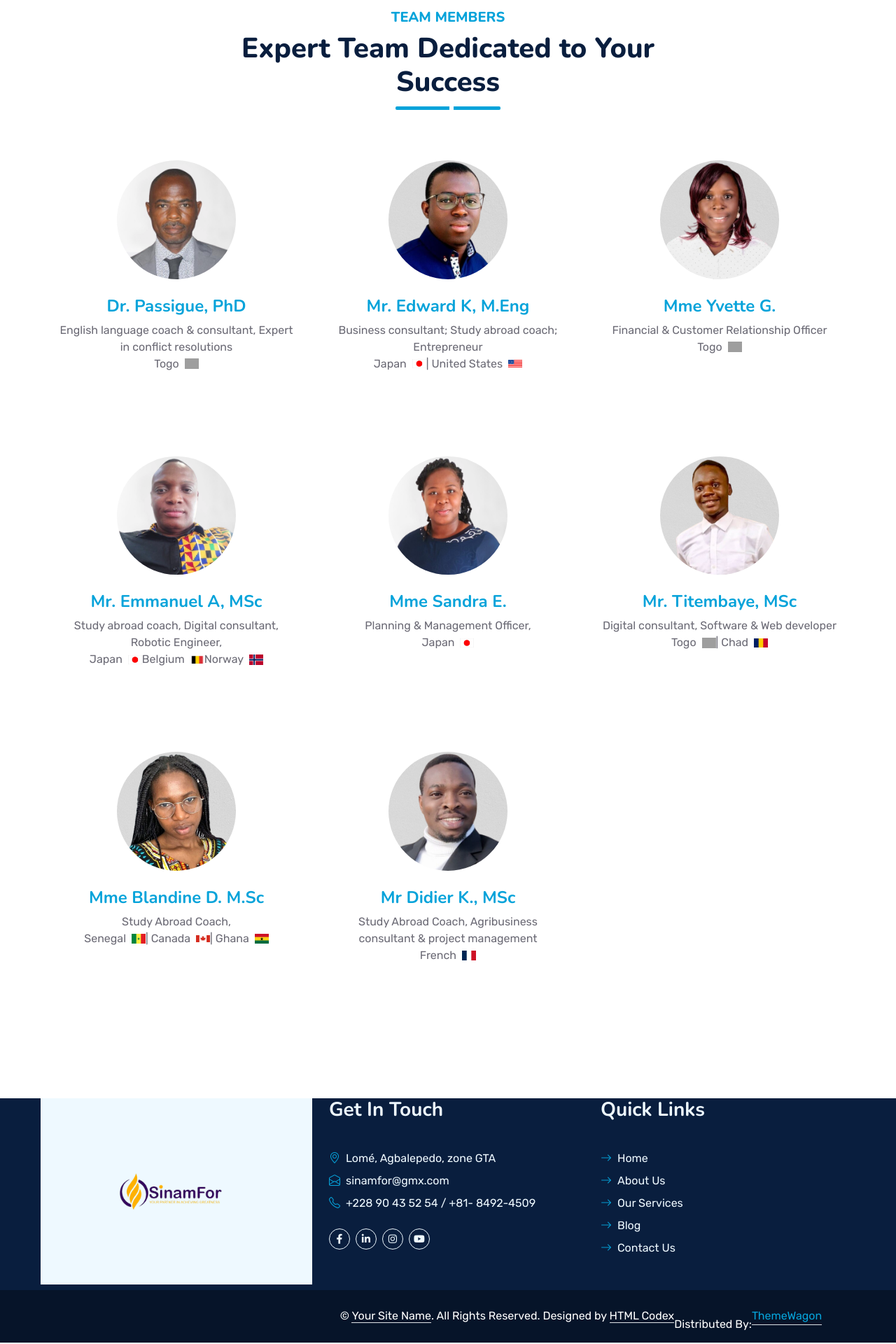
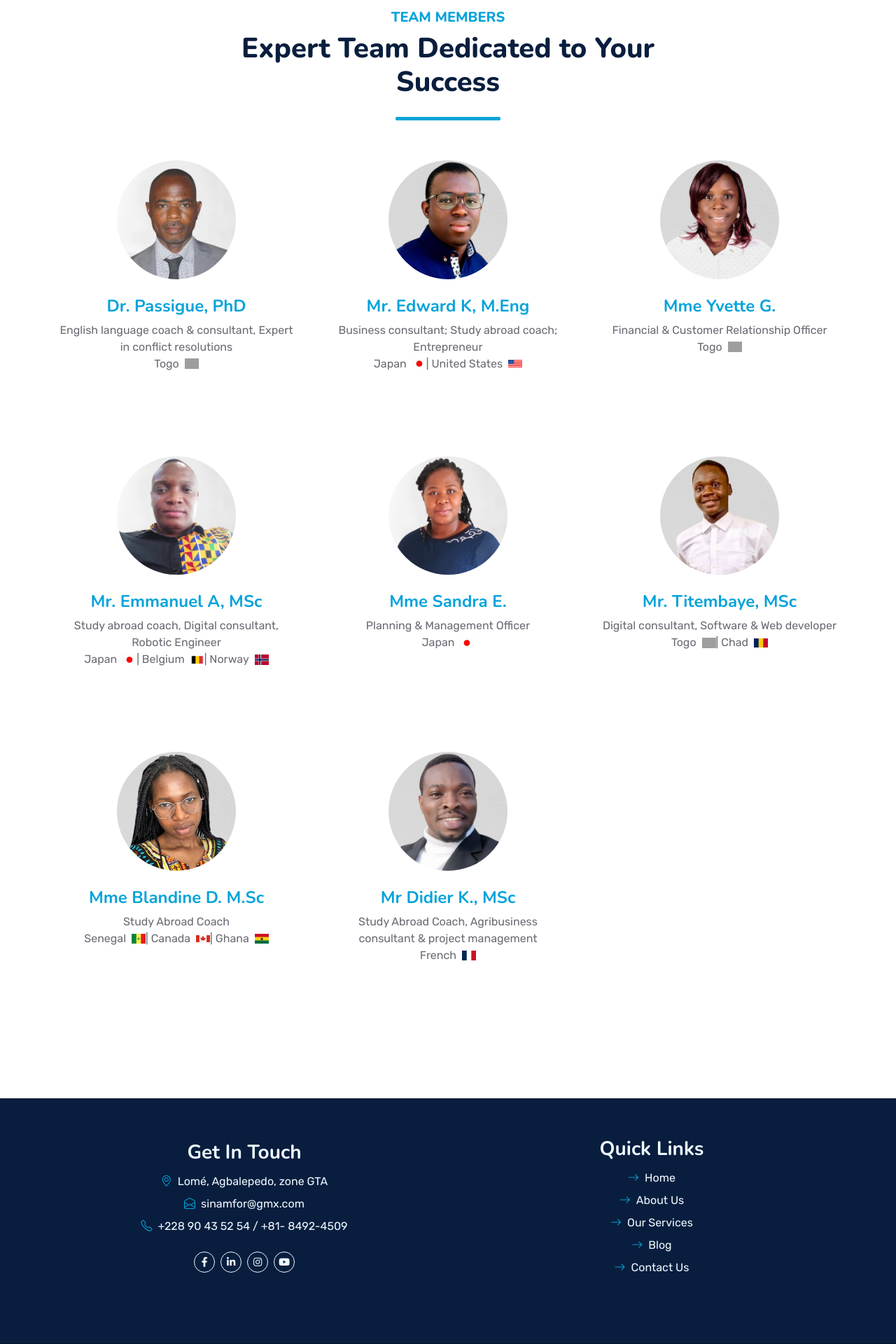
Before and after one commit to Titembaye/SinamFor, a Django app: page /about/ in a window 1280 px wide. Shown: the part 2080-4000 px from the top of the page at 70% size. Run offline with Django 5.2, Linux system fonts and the light colour scheme; some libraries are stand-ins or nearby versions; grey boxes are pictures that could not be loaded.

Commit message:
Update designs

```diff
--- a/static/css/style.css
+++ b/static/css/style.css
@@ -277,7 +277,7 @@
     width: 6px;
     height: 5px;
     bottom: 0px;
-    background: #FFFFFF;
+    background: var(--primary);
     -webkit-animation: section-title-run 5s infinite linear;
     animation: section-title-run 5s infinite linear;
 }
--- a/templates/index.html
+++ b/templates/index.html
@@ -30,6 +30,25 @@
 
     <!-- Template Stylesheet -->
     <link href="{% static 'css/style.css' %}" rel="stylesheet">
+
+     <style>
+        .custom-section-title {
+            position: relative;
+            padding-bottom: 3rem;
+            margin-bottom: 3rem;
+        }
+
+        .custom-section-title::after {
+            position: absolute;
+            content: "";
+            width: 150px;
+            height: 5px;
+            left: 0;
+            bottom: 0;
+            background: var(--primary);
+            border-radius: 2px;
+        }
+    </style>
 </head>
 
 <body>
--- a/templates/partials/_about.html
+++ b/templates/partials/_about.html
@@ -1,11 +1,11 @@
 {% load static %}
 
 <!-- About Start -->
-<div class="container-fluid py-5 wow fadeInUp" data-wow-delay="0.1s">
+<div class="container-fluid py-5">
     <div class="container py-5">
         <div class="row g-5">
             <div class="col-lg-7">
-                <div class="section-title position-relative pb-3 mb-5">
+                <div class="custom-section-title position-relative pb-3 mb-5">
                     <h5 class="fw-bold text-primary text-uppercase">About Us</h5>
                     <h1 class="mb-0">Empowering Your Success with SinamFor's Expertise</h1>
                 </div>
@@ -19,14 +19,14 @@
                     through challenges. With SinamFor, you're not just a client — you're family.
                 </p>
                 <div class="row g-0 mb-3">
-                    <div class="col-sm-6 wow zoomIn" data-wow-delay="0.2s">
+                    <div class="col-sm-6">
                         <h5 class="mb-3"><i class="fa fa-check text-primary me-3"></i>Professional Staff</h5>
                     </div>
-                    <div class="col-sm-6 wow zoomIn" data-wow-delay="0.4s">
+                    <div class="col-sm-6">
                         <h5 class="mb-3"><i class="fa fa-check text-primary me-3"></i>24/7 Support</h5>
                     </div>
                 </div>
-                <div class="d-flex align-items-center justify-content-between mb-4 wow fadeIn" data-wow-delay="0.6s">
+                <div class="d-flex align-items-center justify-content-between mb-4">
                     <div class="d-flex align-items-center">
                         <div class="bg-primary d-flex align-items-center justify-content-center rounded" style="width: 60px; height: 60px;">
                             <i class="fa fa-phone-alt text-white"></i>
@@ -37,31 +37,15 @@
                             <h5 class="text-primary mb-0">+81- 8492-4509</h5>
                         </div>
                     </div>
-                    <a href="quote.html" class="btn btn-primary py-3 px-5 wow zoomIn" style="border-radius:10px" data-wow-delay="0.9s">Contact Us</a>
+                    <a href="quote.html" class="btn btn-primary py-3 px-5" style="border-radius: 10px;">Contact Us</a>
                 </div>
             </div>
             <div class="col-lg-5" style="min-height: 500px;">
                 <div class="position-relative h-100">
-                    <img class="position-absolute w-100 h-100 rounded wow zoomIn" data-wow-delay="0.9s" src="{%static 'img/about-1.jpg' %}" style="object-fit: cover;">
-                    <div class="overlay"></div>
+                    <img class="position-absolute w-100 h-100 rounded" src="{% static 'img/about-1.jpg' %}" style="object-fit: cover;">
                 </div>
             </div>
         </div>
     </div>
 </div>
 <!-- About End -->
-
-<style>
-    .position-relative {
-        position: relative;
-    }
-    .overlay {
-        position: absolute;
-        top: 0;
-        left: 0;
-        width: 100%;
-        height: 100%;
-        background: rgba(0, 0, 0, 0.5); /* Change the color and transparency as needed */
-        border-radius: 0.25rem; /* Match the border-radius of the image if necessary */
-    }
-</style>
--- a/templates/partials/_footer.html
+++ b/templates/partials/_footer.html
@@ -1,42 +1,37 @@
 {% load static %}
 
 <!-- Footer Start -->
-<div class="container-fluid bg-dark text-light mt-5 wow fadeInUp" data-wow-delay="0.1s">
-    <div class="container">
-        <div class="row gx-5">
-            <div class="col-lg-4 col-md-6 bg-light footer-about mb-2 d-flex justify-content-center align-items-center">
-                <a href="{% url 'home' %}" class="navbar-brand" style="display: flex; justify-content: center; align-items: center;">
-                    <img class="w-50" src="{% static 'img/logo-1.png' %}" alt="Image" style=" display: flex; justify-content: center; align-items: center;">
-                </a>
-            </div>
-            <div class="col-lg-4 col-md-6 mb-5">
-                <div class="position-relative pb-3 mb-4">
+<div class="container-fluid bg-dark text-light mt-5">
+    <div class="container py-5">
+        <div class="row gx-5 d-flex align-items-center justify-content-center text-center">
+            <div class="col-lg-6 col-md-6 mb-5 mt-2">
+                <div class="position-relative pb-1 mb-2">
                     <h3 class="text-light mb-0">Get In Touch</h3>
                 </div>
-                <div class="d-flex mb-2">
+                <div class="d-flex mb-2 justify-content-center">
                     <i class="bi bi-geo-alt text-primary me-2"></i>
                     <p class="mb-0">Lomé, Agbalepedo, zone GTA</p>
                 </div>
-                <div class="d-flex mb-2">
+                <div class="d-flex mb-2 justify-content-center">
                     <i class="bi bi-envelope-open text-primary me-2"></i>
                     <p class="mb-0">sinamfor@gmx.com</p>
                 </div>
-                <div class="d-flex mb-2">
+                <div class="d-flex mb-2 justify-content-center">
                     <i class="bi bi-telephone text-primary me-2"></i>
                     <p class="mb-0">+228 90 43 52 54  / +81- 8492-4509</p>
                 </div>
-                <div class="d-flex mt-4">
+                <div class="d-flex mt-4 justify-content-center">
                     <a class="btn btn-sm btn-outline-light btn-sm-square rounded-circle me-2" href="https://www.facebook.com/ge2m.org"><i class="fab fa-facebook-f fw-normal"></i></a>
                     <a class="btn btn-sm btn-outline-light btn-sm-square rounded-circle me-2" href="https://www.linkedin.com/company/sinamfor/"><i class="fab fa-linkedin-in fw-normal"></i></a>
                     <a class="btn btn-sm btn-outline-light btn-sm-square rounded-circle me-2" href="https://www.instagram.com/ge2m_organization/"><i class="fab fa-instagram fw-normal"></i></a>
                     <a class="btn btn-sm btn-outline-light btn-sm-square rounded-circle" href="https://www.youtube.com/@sinamfor"><i class="fab fa-youtube fw-normal"></i></a>
                 </div>
             </div>
-            <div class="col-lg-4 col-md-6 mb-5">
-                <div class="position-relative pb-3 mb-4">
+            <div class="col-lg-6 col-md-6 mb-5 mt-2">
+                <div class="position-relative pb-1 mb-2">
                     <h3 class="text-light mb-0">Quick Links</h3>
                 </div>
-                <div class="link-animated d-flex flex-column justify-content-start">
+                <div class="link-animated d-flex flex-column align-items-center">
                     <a class="text-light mb-2" href="{% url 'home' %}"><i class="bi bi-arrow-right text-primary me-2"></i>Home</a>
                     <a class="text-light mb-2" href="{% url 'about' %}"><i class="bi bi-arrow-right text-primary me-2"></i>About Us</a>
                     <a class="text-light mb-2" href="{% url 'services' %}"><i class="bi bi-arrow-right text-primary me-2"></i>Our Services</a>
@@ -49,13 +44,11 @@
 </div>
 <div class="container-fluid text-white" style="background: #061429;">
     <div class="container text-center">
-        <div class="row justify-content-end">
+        <div class="row justify-content-center">
             <div class="col-lg-8 col-md-6">
                 <div class="d-flex align-items-center justify-content-center" style="height: 75px;">
-                    <p class="mb-0">&copy; <a class="text-white border-bottom" href="#">Your Site Name</a>. All Rights Reserved.
+                    <p class="mb-0">&copy; <a class="text-white border-bottom" href="#">SinamFor</a>. All Rights Reserved.
                     <!--/*** This template is free as long as you keep the footer author’s credit link/attribution link/backlink. If you'd like to use the template without the footer author’s credit link/attribution link/backlink, you can purchase the Credit Removal License from "https://htmlcodex.com/credit-removal". Thank you for your support. ***/-->
-                    Designed by <a class="text-white border-bottom" href="https://htmlcodex.com">HTML Codex</a></p>
-                    <br>Distributed By: <a class="border-bottom" href="https://themewagon.com" target="_blank">ThemeWagon</a>
                 </div>
             </div>
         </div>
--- a/templates/partials/_present.html
+++ b/templates/partials/_present.html
@@ -3,7 +3,7 @@
 <!-- About Start -->
 <div class="container-fluid py-5 fadeInUp" data-wow-delay="0.1s">
     <div class="container py-5">
-        <div class="section-title text-center position-relative pb-3 mb-5 mx-auto" style="max-width: 600px;">
+        <div class="custom-section-title text-center position-relative pb-3 mb-5 mx-auto" style="max-width: 600px;">
             <h5 class="fw-bold text-primary text-uppercase">Get to Know Us</h5>
         </div>
         <div class="row g-5 justify-content-center">
--- a/templates/partials/_service.html
+++ b/templates/partials/_service.html
@@ -3,7 +3,7 @@
 <!-- Service Start -->
 <div class="container-fluid py-5 wow fadeInUp" data-wow-delay="0.1s">
     <div class="container py-5">
-        <div class="section-title text-center position-relative pb-3 mb-5 mx-auto" style="max-width: 600px;">
+        <div class="custom-section-title text-center position-relative pb-3 mb-5 mx-auto" style="max-width: 600px;">
             <h5 class="fw-bold text-primary text-uppercase">Our Services</h5>
             <h1 class="mb-0 mb-3">Empowering Your Business with Tailored Solutions</h1>
         </div>
--- a/templates/partials/_teams.html
+++ b/templates/partials/_teams.html
@@ -1,14 +1,14 @@
 {% load static %}
 
 <!-- Team Start -->
-<div class="container-fluid py-5 wow fadeInUp" data-wow-delay="0.1s">
+<div class="container-fluid py-5">
     <div class="container py-5">
-        <div class="section-title text-center position-relative pb-3 mb-5 mx-auto" style="max-width: 600px;">
+        <div class="custom-section-title text-center position-relative pb-3 mb-5 mx-auto" style="max-width: 600px;">
             <h5 class="fw-bold text-primary text-uppercase">Team Members</h5>
             <h1 class="mb-0">Expert Team Dedicated to Your Success</h1>
         </div>
         <div class="row g-5">
-            <div class="col-lg-4 wow slideInUp" data-wow-delay="0.3s">
+            <div class="col-lg-4">
                 <div class="text-center py-4">
                     <img class="img-fluid w-50 rounded-circle" src="{% static 'img/teams/passigue.png' %}" alt="">
                     <div class="py-4">
@@ -21,7 +21,7 @@
                     </div>
                 </div>
             </div>
-            <div class="col-lg-4 wow slideInUp" data-wow-delay="0.3s">
+            <div class="col-lg-4">
                 <div class="text-center py-4">
                     <img class="img-fluid w-50 rounded-circle" src="{% static 'img/teams/edouard.png' %}" alt="">
                     <div class="py-4">
@@ -36,7 +36,7 @@
                     </div>
                 </div>
             </div>
-            <div class="col-lg-4 wow slideInUp" data-wow-delay="0.3s">
+            <div class="col-lg-4">
                 <div class="text-center py-4">
                     <img class="img-fluid w-50 rounded-circle" src="{% static 'img/teams/yvette.png' %}" alt="">
                     <div class="py-4">
@@ -49,30 +49,29 @@
                     </div>
                 </div>
             </div>
-            <div class="col-lg-4 wow slideInUp" data-wow-delay="0.3s">
+            <div class="col-lg-4">
                 <div class="text-center py-4">
                     <img class="img-fluid w-50 rounded-circle" src="{% static 'img/teams/emmanuel.png' %}" alt="">
                     <div class="py-4">
                         <h4 class="text-primary">Mr. Emmanuel A, MSc</h4>
-                        <p class="m-0">Study abroad coach, Digital consultant, Robotic Engineer,</p>
+                        <p class="m-0">Study abroad coach, Digital consultant, Robotic Engineer</p>
                         <div class="d-flex justify-content-center align-items-center">
                             <p class="m-0 me-2">Japan</p>
                             <img src="{% static 'img/flags/japan_flag.jpg' %}" alt="Togo Flag" style="width: 20px; height: auto;">
-                            <p class="m-0 me-2">Belgium</p>
+                            <p class="m-0 me-2">| Belgium</p>
                             <img src="{% static 'img/flags/belgium_flag.png' %}" alt="Togo Flag" style="width: 20px; height: auto;">
-                            <p class="m-0 me-2">Norway</p>
+                            <p class="m-0 me-2">| Norway</p>
                             <img src="{% static 'img/flags/norvege_flag.png' %}" alt="Togo Flag" style="width: 20px; height: auto;">
                         </div>
                     </div>
                 </div>
             </div>
-            <div class="col-lg-4 wow slideInUp" data-wow-delay="0.3s">
+            <div class="col-lg-4">
                 <div class="text-center py-4">
                     <img class="img-fluid w-50 rounded-circle" src="{% static 'img/teams/sandra.png' %}" alt="">
                     <div class="py-4">
                         <h4 class="text-primary">Mme Sandra E.</h4>
-                        <p class="m-0">Planning & Management Officer,
-</p>
+                        <p class="m-0">Planning & Management Officer</p>
                         <div class="d-flex justify-content-center align-items-center">
                             <p class="m-0 me-2">Japan</p>
                             <img src="{% static 'img/flags/japan_flag.jpg' %}" alt="Country Flag" style="width: 20px; height: auto;">
@@ -80,46 +79,46 @@
                     </div>
                 </div>
             </div>
-            <div class="col-lg-4 wow slideInUp" data-wow-delay="0.3s">
+            <div class="col-lg-4">
                 <div class="text-center py-4">
                     <img class="img-fluid w-50 rounded-circle" src="{% static 'img/teams/donald.png' %}" alt="">
                     <div class="py-4">
-                        <h4 class="text-primary">Mr. Titembaye, MSc </h4>
+                        <h4 class="text-primary">Mr. Titembaye, MSc</h4>
                         <p class="m-0">Digital consultant, Software & Web developer</p>
                         <div class="d-flex justify-content-center align-items-center">
                             <p class="m-0 me-2">Togo</p>
                             <img src="{% static 'img/flags/togo_flag.png' %}" alt="Country Flag" style="width: 20px; height: auto;">
-                            <p class="m-0 me-2"> | Chad</p>
+                            <p class="m-0 me-2">| Chad</p>
                             <img src="{% static 'img/flags/chad_flag.png' %}" alt="Country Flag" style="width: 20px; height: auto;">
                         </div>
                     </div>
                 </div>
             </div>
-            <div class="col-lg-4 wow slideInUp" data-wow-delay="0.3s">
+            <div class="col-lg-4">
                 <div class="text-center py-4">
                     <img class="img-fluid w-50 rounded-circle" src="{% static 'img/teams/blandine.png' %}" alt="">
                     <div class="py-4">
                         <h4 class="text-primary">Mme Blandine D. M.Sc</h4>
-                        <p class="m-0">Study Abroad Coach,</p>
+                        <p class="m-0">Study Abroad Coach</p>
                         <div class="d-flex justify-content-center align-items-center">
-                            <p class="m-0 me-2">Senegal </p>
+                            <p class="m-0 me-2 pipe-margin" style="margin-end:2px;">Senegal</p>
                             <img src="{% static 'img/flags/senegal_flag.png' %}" alt="Togo Flag" style="width: 20px; height: auto;">
-                            <p class="m-0 me-2">| Canada</p>
+                            <p class="m-0 me-2 pipe-margin" style="margin-end:2px;">| Canada</p>
                             <img src="{% static 'img/flags/canada_flag.png' %}" alt="Togo Flag" style="width: 20px; height: auto;">
-                            <p class="m-0 me-2"> | Ghana</p>
+                            <p class="m-0 me-2" style="margin-end:2px;">| Ghana</p>
                             <img src="{% static 'img/flags/ghana_flag.png' %}" alt="Togo Flag" style="width: 20px; height: auto;">
                         </div>
                     </div>
                 </div>
             </div>
-            <div class="col-lg-4 wow slideInUp" data-wow-delay="0.3s">
+            <div class="col-lg-4">
                 <div class="text-center py-4">
                     <img class="img-fluid w-50 rounded-circle" src="{% static 'img/teams/didier.png' %}" alt="">
                     <div class="py-4">
-                        <h4 class="text-primary">Mr Didier K.,  MSc</h4>
+                        <h4 class="text-primary">Mr Didier K., MSc</h4>
                         <p class="m-0">Study Abroad Coach, Agribusiness consultant & project management</p>
                         <div class="d-flex justify-content-center align-items-center">
-                            <p class="m-0 me-2">French</p>
+                            <p class="m-0 me-2 pipe-margin">French</p>
                             <img src="{% static 'img/flags/france_flag.png' %}" alt="Country Flag" style="width: 20px; height: auto;">
                         </div>
                     </div>
@@ -129,3 +128,20 @@
     </div>
 </div>
 <!-- Team End -->
+
+<style>
+    .custom-section-title::after {
+        content: "";
+        position: absolute;
+        bottom: -15px; /* Adjusted the position to be below the title */
+        left: 50%;
+        transform: translateX(-50%);
+        width: 150px;
+        height: 5px;
+        background: var(--primary);
+        border-radius: 2px;
+    }
+    .pipe-margin {
+        margin: 0 5px; /* Adjust the margin as needed */
+    }
+</style>
```
Also changed, not shown: templates/partials/_contact.html (+4 -4 lines), templates/partials/_event.html (+6 -6 lines), templates/partials/_introduction.html (+4 -4 lines), templates/partials/_request.html (+7 -16 lines), templates/partials/_sequence.html (+4 -4 lines), static/img/introduction-1.jpg (added).
